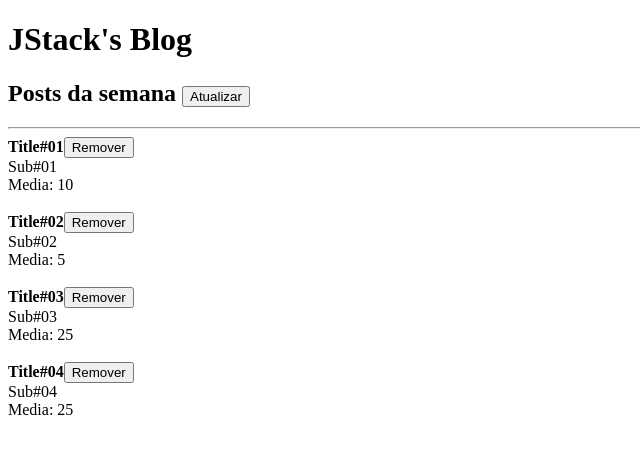
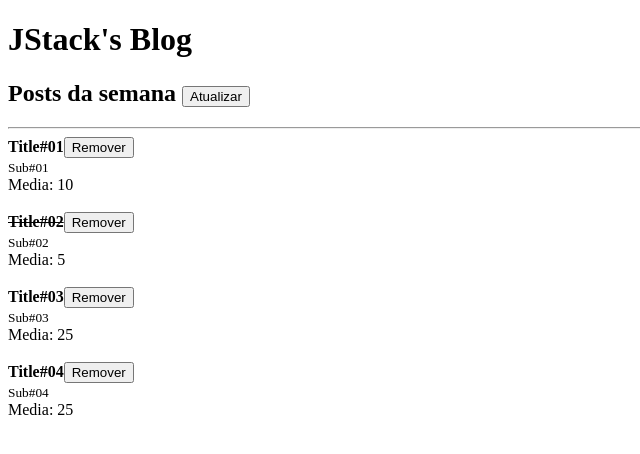
Before and after one commit to junkes00/jstack, a React app in the folder fundamentos/: page / in a window 1280 px wide. Shown: the top 454 px of the page, without its empty margins (0-640 px from the left). Built offline with nearby package versions, Linux system fonts and the light colour scheme.

Commit message:
feat: apply coditional rederization

```diff
--- a/fundamentos/package.json
+++ b/fundamentos/package.json
@@ -5,7 +5,7 @@
   "main": "index.js",
   "scripts": {
     "build": "webpack",
-    "dev": "webpack serve"
+    "dev": "webpack serve --mode=development"
   },
   "keywords": [],
   "author": "",
--- a/fundamentos/src/App.js
+++ b/fundamentos/src/App.js
@@ -5,10 +5,34 @@ import Post from "./Post";
 
 function App() {
   const [posts, setPosts] = useState([
-    { id: Math.random(), title: "Title#01", subtitle: "Sub#01", likes: 20 },
-    { id: Math.random(), title: "Title#02", subtitle: "Sub#02", likes: 10 },
-    { id: Math.random(), title: "Title#03", subtitle: "Sub#03", likes: 50 },
-    { id: Math.random(), title: "Title#04", subtitle: "Sub#04", likes: 50 },
+    {
+      id: Math.random(),
+      title: "Title#01",
+      subtitle: "Sub#01",
+      likes: 20,
+      read: false,
+    },
+    {
+      id: Math.random(),
+      title: "Title#02",
+      subtitle: "Sub#02",
+      likes: 10,
+      read: true,
+    },
+    {
+      id: Math.random(),
+      title: "Title#03",
+      subtitle: "Sub#03",
+      likes: 50,
+      read: false,
+    },
+    {
+      id: Math.random(),
+      title: "Title#04",
+      subtitle: "Sub#04",
+      likes: 50,
+      read: false,
+    },
   ]);
 
   function handleRefresh() {
@@ -38,16 +62,7 @@ function App() {
       <hr />
 
       {posts.map((post) => (
-        <Post
-          key={post.id}
-          onRemove={handleRemovePost}
-          post={{
-            id: post.id,
-            title: post.title,
-            subtitle: post.subtitle,
-          }}
-          likes={post.likes}
-        />
+        <Post key={post.id} onRemove={handleRemovePost} post={post} />
       ))}
 
       {/* <Post
--- a/fundamentos/src/Post.js
+++ b/fundamentos/src/Post.js
@@ -5,12 +5,14 @@ export default function Post(props) {
   return (
     <>
       <article>
-        <strong>{props.post.title}</strong>
+        <strong>
+          {props.post.read ? <s>{props.post.title}</s> : props.post.title}
+        </strong>
         <button onClick={() => props.onRemove(props.post.id)}>Remover</button>
         <br />
-        <smal>{props.post.subtitle}</smal>
+        <small>{props.post.subtitle}</small>
         <br />
-        Media: {props.likes / 2}
+        Media: {props.post.likes / 2}
       </article>
       <br />
     </>
@@ -18,11 +20,12 @@ export default function Post(props) {
 }
 
 Post.propTypes = {
-  likes: PropTypes.number.isRequired,
   onRemove: PropTypes.func.isRequired,
   post: PropTypes.shape({
     id: PropTypes.number.isRequired,
     title: PropTypes.string.isRequired,
     subtitle: PropTypes.string.isRequired,
+    likes: PropTypes.number.isRequired,
+    read: PropTypes.bool.isRequired,
   }).isRequired,
 };
```
